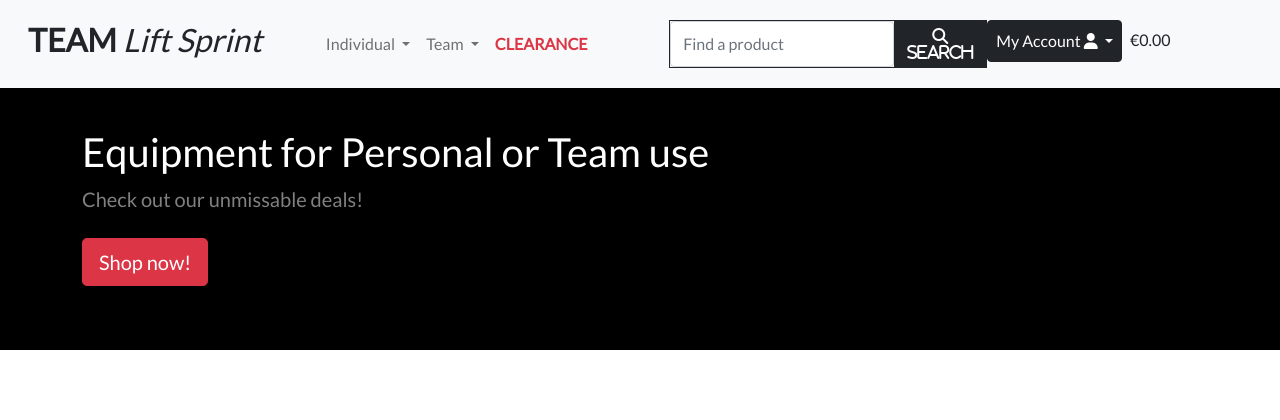
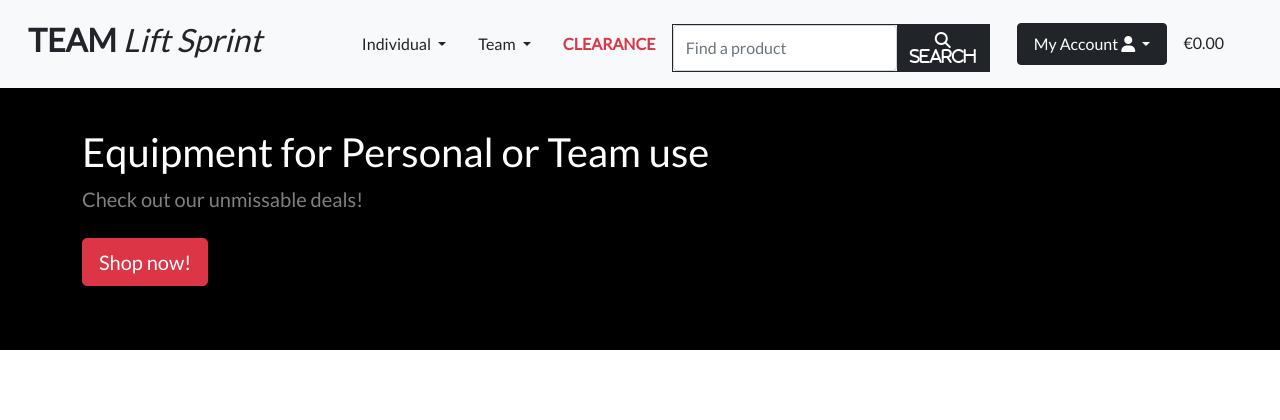
Before and after one commit to aryan008/team_lift_sprint, a Django app: page / in a window 1280 px wide. Shown: the top 420 px of the page. Run offline with Django 3.2, Linux system fonts and the light colour scheme; some libraries are stand-ins or nearby versions.

Commit message:
Add: add the main-nav.html transition from base.html

```diff
--- a/templates/base.html
+++ b/templates/base.html
@@ -50,49 +50,6 @@
           data-bs-target="#navbarSupportedContent" aria-controls="navbarSupportedContent" aria-expanded="false"
           aria-label="Toggle navigation"><span class="navbar-toggler-icon"></span></button>
         {% include 'includes/main-nav.html' %}
-        <div class="collapse navbar-collapse" id="navbarSupportedContent">
-          <ul class="navbar-nav me-auto mb-2 mb-lg-0">
-            <form method="GET" action="#" class="d-flex border border-dark">
-              <input class="form-control" type="text" name="q" placeholder="Find a product"
-                aria-label="searchOurStore">
-              <button class="btn btn-dark rounded-0" type="submit"><span class="input-group">
-                  <i class="fas fa-search"> Search</i>
-                </span></button>
-            </form>
-            <li class="nav-item dropdown">
-              <a class="nav-link dropdown-toggle btn btn-dark bg-dark text-white" href="#" id="navbarDropdown" role="button" data-bs-toggle="dropdown"
-                aria-expanded="false">
-                My Account
-              <i class="fas fa-user"></i>
-              </a>
-              <ul class="dropdown-menu dropdown-menu-dark bg-dark text-white" aria-labelledby="dropdownMenuButton2">
-                {% if request.user.is_authenticated %}
-                {% if request.user.is_superuser %}
-                <li><a class="dropdown-item" href="#">Site Management</a></li>
-                {% endif %}
-                <li><a class="dropdown-item" href="#">Profile</a></li>
-                <li><a class="dropdown-item" href="{% url 'account_logout' %}">Log Out</a></li>
-                {% else %}
-                <li><a class="dropdown-item" href="{% url 'account_signup' %}">Register</a></li>
-                <li><a class="dropdown-item" href="{% url 'account_login' %}">Log In</a></li>
-                {% endif %}
-              </ul>
-            </li>
-            <li class="nav-item">
-              <a class="nav-link" href="#">
-                <div class="text-center">
-                  <p class = "my-0 text-dark">
-                    {% if cart_total %}
-                      €{{ cart_total|floatformat:2 }}
-                    {% else %}
-                      €0.00
-                    {% endif %}
-                  </p>
-                </div>
-              </a>
-            </li>
-          </ul>
-        </div>
       </div>
     </nav>
 
--- a/templates/includes/main-nav.html
+++ b/templates/includes/main-nav.html
@@ -1,12 +1,12 @@
-<div class="collapse navbar-collapse" id="navbarSupportedContent">
-    <ul class="navbar-nav me-auto mb-2 mb-lg-0 ms-lg-4">
+<div class="collapse navbar-collapse container-fluid" id="navbarSupportedContent">
+    <ul class="nav me-auto mx-auto m-2 mb-lg-0 ms-lg-4">
         <!-- All products -->
         <li class="nav-item">
             <a class="nav-link" href=""></a>
         </li>
         <!-- Individual -->
         <li class="nav-item dropdown">
-            <a class="nav-link dropdown-toggle" href="#" id="navbarDropdownIndividual" role="button"
+            <a class="nav-link dropdown-toggle text-dark" href="#" id="navbarDropdownIndividual" role="button"
                 data-bs-toggle="dropdown" aria-expanded="false">
                 Individual
             </a>
@@ -18,8 +18,8 @@
         </li>
         <!-- Team -->
         <li class="nav-item dropdown">
-            <a class="nav-link dropdown-toggle" href="#" id="navbarDropdownTeam" role="button"
-                data-bs-toggle="dropdown" aria-expanded="false">
+            <a class="nav-link dropdown-toggle text-dark" href="#" id="navbarDropdownTeam" role="button" data-bs-toggle="dropdown"
+                aria-expanded="false">
                 Team
             </a>
             <ul class="dropdown-menu" aria-labelledby="navbarDropdownTeam">
@@ -32,5 +32,47 @@
         <li class="nav-item">
             <a class="nav-link text-danger fw-bold" href="">CLEARANCE</a>
         </li>
+        <!-- Search form -->
+        <form method="GET" action="#" class="d-flex border border-dark">
+            <input class="form-control" type="search" name="q" placeholder="Find a product" aria-label="searchOurStore">
+            <button class="btn btn-dark rounded-0" type="submit"><span class="input-group">
+                    <i class="fas fa-search"> Search</i>
+                </span></button>
+        </form>
     </ul>
+    <!-- Account Management -->
+    <ul class="nav justify-content-end">
+        <li class="nav-item dropdown">
+            <a class="nav-link dropdown-toggle btn btn-dark bg-dark text-white" href="#" id="navbarDropdown"
+                role="button" data-bs-toggle="dropdown" aria-expanded="false">
+                My Account
+                <i class="fas fa-user"></i>
+            </a>
+            <ul class="dropdown-menu dropdown-menu-dark bg-dark text-white" aria-labelledby="dropdownMenuButton2">
+                {% if request.user.is_authenticated %}
+                {% if request.user.is_superuser %}
+                <li><a class="dropdown-item" href="#">Site Management</a></li>
+                {% endif %}
+                <li><a class="dropdown-item" href="#">Profile</a></li>
+                <li><a class="dropdown-item" href="{% url 'account_logout' %}">Log Out</a></li>
+                {% else %}
+                <li><a class="dropdown-item" href="{% url 'account_signup' %}">Register</a></li>
+                <li><a class="dropdown-item" href="{% url 'account_login' %}">Log In</a></li>
+                {% endif %}
+            </ul>
+        </li>
+        <li class="nav-item">
+            <a class="nav-link" href="#">
+                <div class="text-center">
+                    <p class="my-0 text-dark">
+                        {% if cart_total %}
+                        €{{ cart_total|floatformat:2 }}
+                        {% else %}
+                        €0.00
+                        {% endif %}
+                    </p>
+                </div>
+            </a>
+        </li>
+      </ul>
 </div>
```
Also changed, not shown: db.sqlite3.
